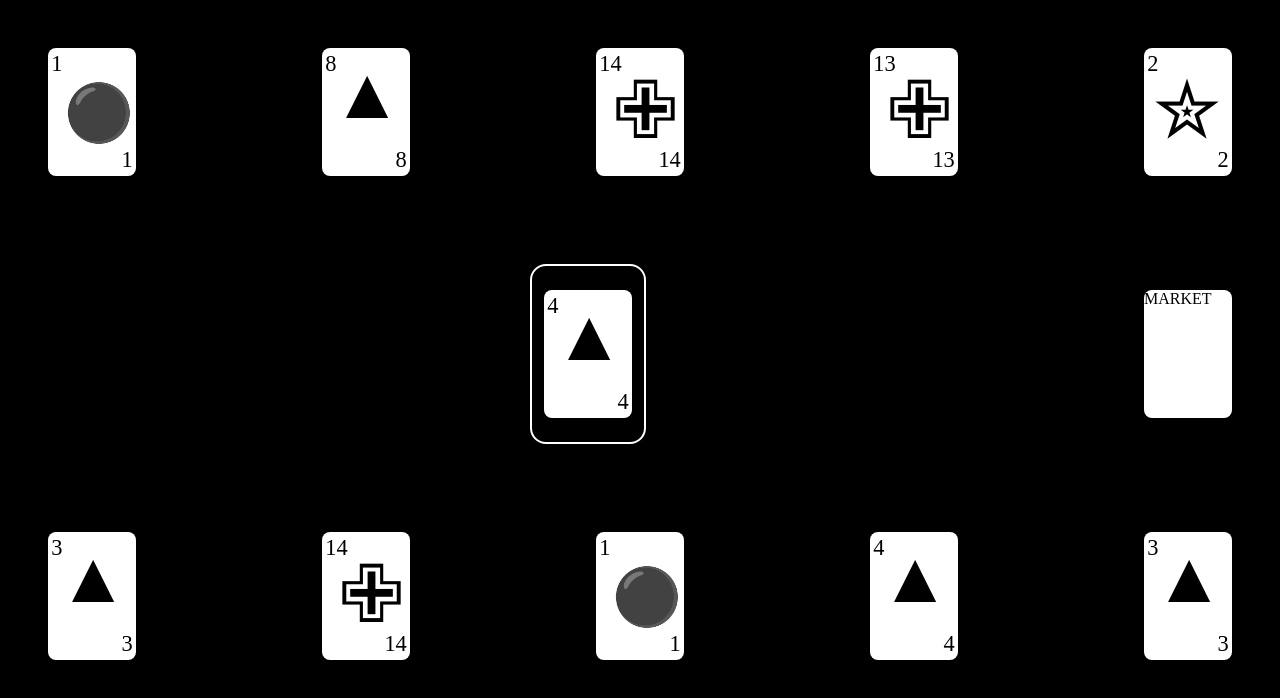
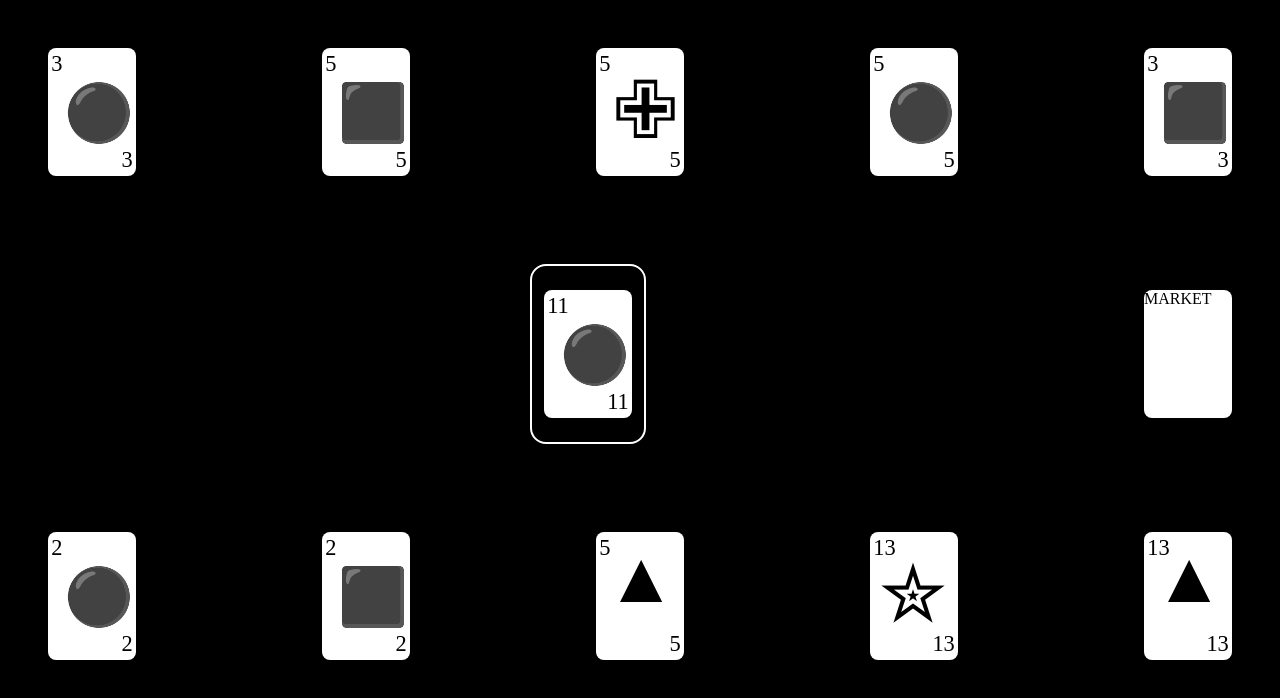
Before and after one commit to ashrofdev/covidwhot, a React (Create React App) app: page / in a window 1280 px wide. Shown: the top 698 px of the page. Built offline with nearby package versions, Linux system fonts and the light colour scheme.

Commit message:
macking it better

```diff
--- a/src/App.js
+++ b/src/App.js
@@ -7,10 +7,7 @@ import Card from './Components/Card'
 
 class App extends Component {
   state = {
-    fieldCard: {
-      shape: 'triangle',
-      num: 4
-    },
+    fieldCard: {},
     currentPlayer: 1,
     player1: {
       name: 'Ashraf',
@@ -21,26 +18,50 @@ class App extends Component {
       cards: []
     },
     cards: [
-       [1,2,3,5,7,10,11,13,14],
-       [1,2,3,4,5,7,8,10,11,12,13,14],
-       [1,2,3,5,7,10,11,13,14],
-       [1,2,3,4,5,7,8,10,11,12,13,14],
-       [1,2,3,4,5,7,8],
+       {
+         shape: 'cross',
+         nums: [1,2,3,5,7,10,11,13,14]
+       },
+       {
+         shape: 'triangle',
+         nums: [1,2,3,4,5,7,8,10,11,12,13,14]
+       },
+       {
+         shape: 'square',
+         nums: [1,2,3,5,7,10,11,13,14]
+       },
+       {
+         shape: 'circle',
+         nums: [1,2,3,4,5,7,8,10,11,12,13,14]
+       },
+       {
+         shape: 'star',
+         nums: [1,2,3,4,5,7,8]
+       },
     ]
 
   }
 
+  // ['cross','triangle','square','circle','star']
+
   componentDidMount(){
     this.initializeGame()
-    this.setState({currentPlayer: 1})
-    const test = ['name', 'of','the','people']
-    test.splice(test.indexOf('of'), 1)
-    console.log(test.indexOf('people'), test)
   }
 
   initializeGame = () => {
+    this.setState({currentPlayer: 1})
+
+    /////  Generating card details for main card and setting a fresh start ////////
+    const shape = this.generateCard().shape
+    const num = this.generateCard().num
+
     this.setState(
-      {player1:{
+      {
+        fieldCard:{
+          shape,
+          num
+        },
+        player1:{
         name: 'Ashraf',
         cards: []
       },
@@ -49,57 +70,83 @@ class App extends Component {
         cards: []
       }
     })
+
+    /////////////// Loading cards for players //////////////////////////
     let count = 0
     for (count; count<5; count++) {
       this.loadCard(1)
       this.loadCard(2)
     }
-
     console.log(this.state.player1)
-
-
   }
 
+  ///////////////  Card Generator  ////////////////////
+  generateCard = () => {
+    let randomNum = Math.floor(Math.random()*5)
+
+    const shape = this.state.cards[randomNum].shape
+    let shapeLength = this.state.cards[randomNum].nums.length
+
+    let id = Math.floor(Math.random()*shapeLength)
+    const num = this.state.cards[randomNum].nums[id]
+
+    return {shape, num}
+  }
+
+  ////////////////////////// Card loader //////////////////////////
   loadCard = (player) =>{
-    let num = Math.floor(Math.random()*6)
-    let shapes = ['cross','triangle','square','circle','star']
+    const shape = this.generateCard().shape
+    const num = this.generateCard().num
 
-    const shape = shapes[num]
-
-
-    let numbers = this.state.cards[num]
-    let len = numbers.length
-    let num2 = Math.floor(Math.random()*len)
-
-    const number = numbers[num2]
-
-    console.log(num2, shape, numbers,len,number)
+    console.log(num, shape)
 
     const player1 = this.state.player1
     const player2 = this.state.player2
 
+    /////////// checking for position to place card //////////
     if (player === 1) {
       player1.cards.push({
         shape,
-        num: number
+        num
       })
 
-      this.setState({
-        player1
-      })
+      this.setState({player1})
     } else {
       player2.cards.push({
         shape,
-        num: number
+        num
       })
 
-      this.setState({
-        player2
-      })
+      this.setState({player2})
     }
   }
 
+  ////////////////////  Card placer ///////////////////////
+  playCard = (shape, num) => {
+    const player1 = this.state.player1
+    const player2 = this.state.player2
 
+    if (this.state.currentPlayer === 1) {
+      const index = player1.cards.findIndex(e=>{
+        return e.shape === shape && e.num === num
+      })
+      player1.cards.splice(index, 1)
+
+      this.setState({player1})
+      console.log(this.state.player1)
+    } else {
+      const index = player2.cards.findIndex(e=>{
+        return e.shape === shape && e.num === num
+      })
+      player2.cards.splice(index, 1)
+
+      this.setState({player2})
+      console.log(this.state.player2)
+    }
+
+  }
+
+  /////////////////// Card click listener ///////////////
   onCardClick = (card, shape, num, nextPlayer) => {
     console.log('card')
 
@@ -110,30 +157,8 @@ class App extends Component {
     } else {
       if (this.state.fieldCard.shape === shape || this.state.fieldCard.num === num) {
 
-
-        const player1 = this.state.player1
-        const player2 = this.state.player2
-
-        const index = player1.cards.findIndex(e=>{
-          return e.shape === 'triangle'
-        })
-        console.log(index)
-
-        if (this.state.currentPlayer === 1) {
-          player1.cards.splice(player1.cards.indexOf({
-            shape,
-            num
-          }), 1)
-          this.setState({player1})
-          console.log(this.state.player1)
-        } else {
-          player2.cards.splice(player2.cards.indexOf({
-            shape,
-            num
-          }), 1)
-          this.setState({player2})
-          console.log(this.state.player2)
-        }
+        ////////// playing card //////////
+        this.playCard(shape, num)
 
         ////////////////// Checking for winner ////////////////////
 
@@ -149,15 +174,15 @@ class App extends Component {
           fieldCard: {
             shape,
             num
-          },
-          currentPlayer: nextPlayer
+          }
         })
 
+        if (this.state.fieldCard.num === 1) {
+          this.setState({currentPlayer: this.state.currentPlayer})
+        }else {
+          this.setState({currentPlayer: nextPlayer})
+        }
 
-        // document.querySelector('.field').classList.add('anime')
-        // setTimeout(() => {
-        //   document.querySelector('.field').classList.remove('anime')
-        // }, 1000);
       } else {
         alert('card must be equal')
       }
```
